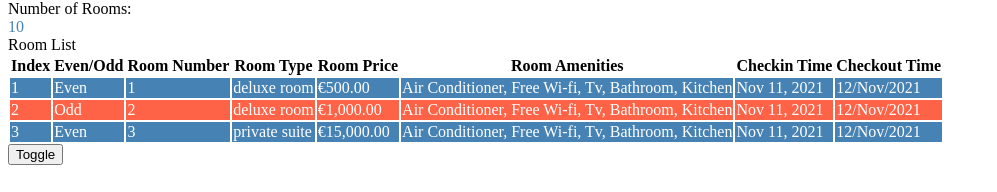
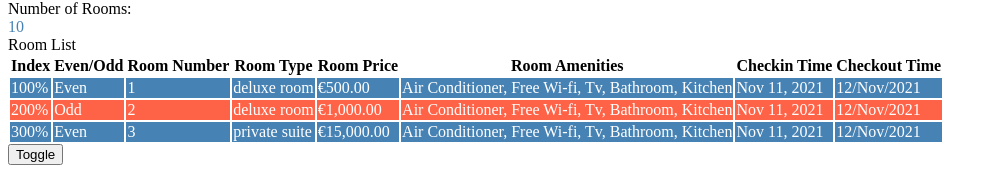
Before and after one commit to imtiajahammad/TypeScriptDemo, an Angular app in the folder angulars/hotelinventoryapp/: page / in a window 1280 px wide. Shown: the part 138-330 px from the top of the page, without its empty margins (0-997 px from the left). Built offline with nearby package versions, Linux system fonts and the light colour scheme.

Commit message:
Built-in Pipes: Percent

```diff
--- a/angulars/hotelinventoryapp/src/app/rooms/rooms.component.html
+++ b/angulars/hotelinventoryapp/src/app/rooms/rooms.component.html
@@ -29,7 +29,7 @@
             <th>Checkout Time</th>
         </tr>
         <tr *ngFor="let room of roomList; let e=even; let o = odd; let i = index" [ngClass]="e ? 'even' : 'odd' ">
-            <td>{{i+1}}</td>
+            <td>{{i+1 | percent}}</td>
             <td> {{ e ? "Even" : "Odd"}}</td>
             <td> {{ room.roomNumber }}</td>
             <td> {{ room.roomType | lowercase }}</td>
```
